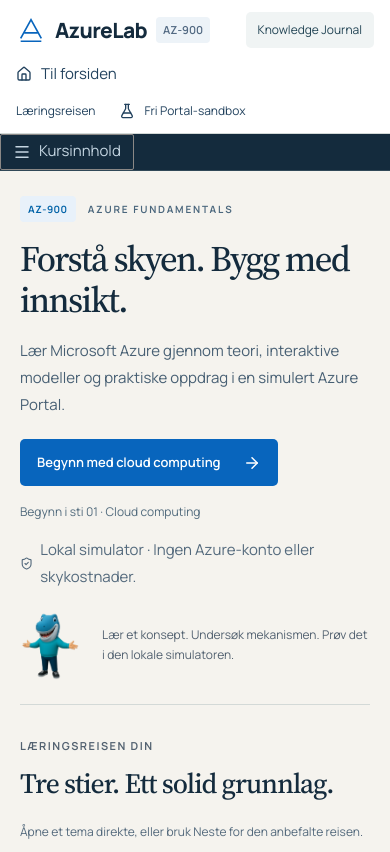
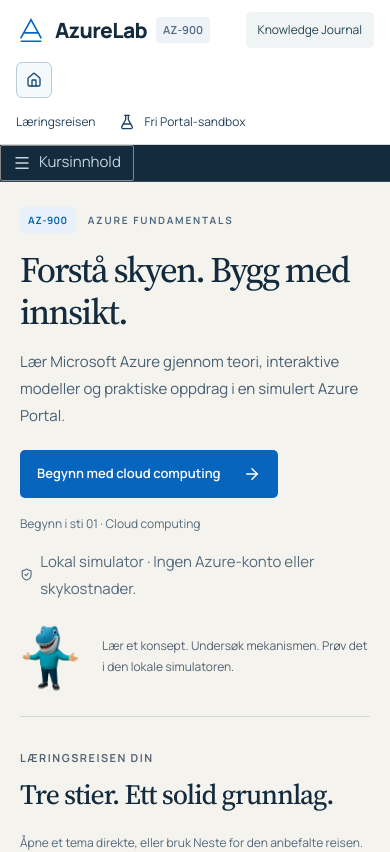
Before and after one commit to EspzY/Azure-learner, a Next.js app: page /learn in a window 390 px wide. Shown: the top 852 px of the page. Built offline with nearby package versions, Linux system fonts and the light colour scheme.

Commit message:
style(navigation): consistent home controls and visible temporary Laboratory state

```diff
--- a/src/features/course/course.css
+++ b/src/features/course/course.css
@@ -1537,3 +1537,38 @@
   flex-wrap: wrap;
   gap: 10px 20px;
 }
+
+/* Persistent, direct route back to AzureLab root without altering course progress. */
+.course-header .course-home-link {
+  display: inline-flex;
+  align-items: center;
+  justify-content: center;
+  gap: 8px;
+  flex-shrink: 0;
+  min-height: 40px;
+  padding: 8px 12px;
+  border: 1px solid #b9cddb;
+  border-radius: 6px;
+  color: #18466d;
+  background: #f4f9fc;
+  font-size: 12px;
+  font-weight: 650;
+  white-space: nowrap;
+}
+.course-header .course-home-link:hover {
+  background: #e6f2fb;
+  border-color: #799db9;
+}
+.course-header .course-home-link:focus-visible {
+  outline: 3px solid #0b72b8;
+  outline-offset: 2px;
+}
+@media (max-width: 800px) {
+  .course-header .course-home-link {
+    min-height: 36px;
+    padding: 6px 9px;
+  }
+  .course-header .course-home-link span {
+    display: none;
+  }
+}
```
